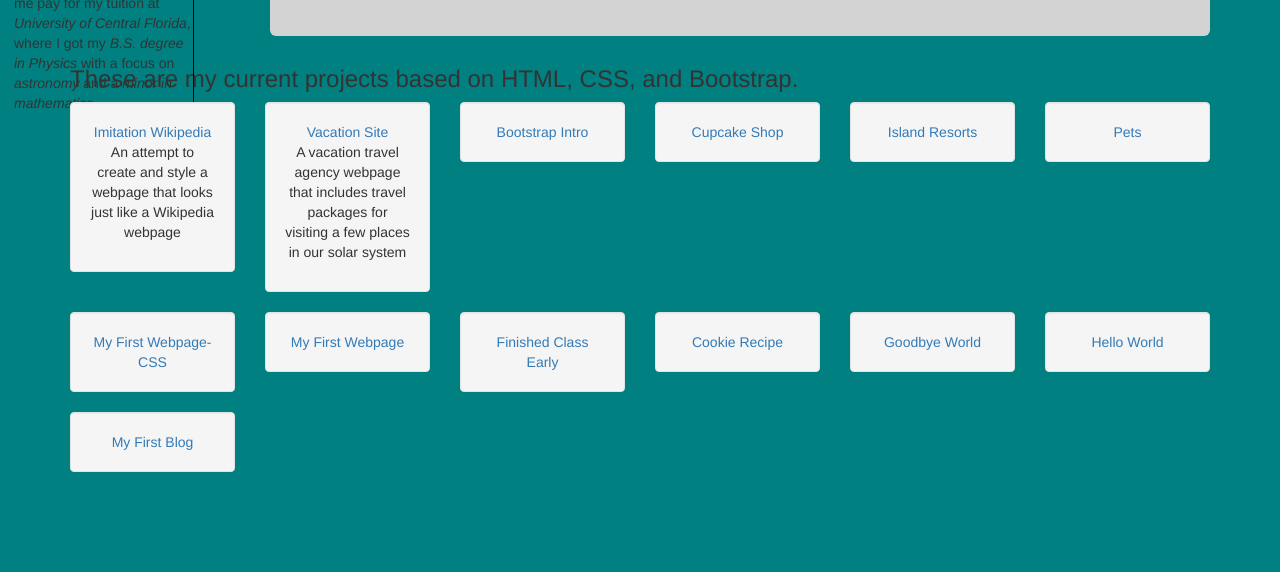
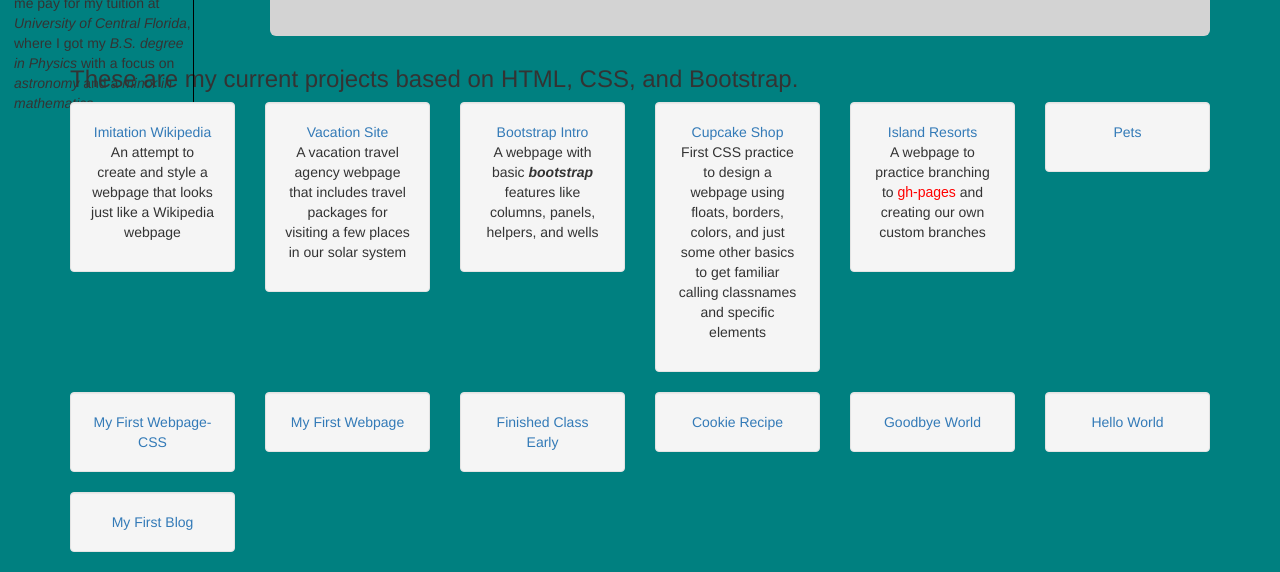
Before and after one commit to step818/portfolio, a plain HTML site: page index.html in a window 1280 px wide. Shown: the part 282-854 px from the top of the page. Before the commit the page ends 800 px from the top, so only its background shows below. Drawn offline with nearby package versions, Linux system fonts and the light colour scheme.

Commit message:
show a few descriptions for some of my projects with some span styling

```diff
--- a/css/styles.css
+++ b/css/styles.css
@@ -31,3 +31,8 @@ body {
 .project-titles {
   text-align:center;
 }
+
+.gh {
+  font-family: fantasy;
+  color: red;
+}
--- a/index.html
+++ b/index.html
@@ -37,21 +37,25 @@
           <div class="col-md-2">
             <div class="well">
               <a href="https://github.com/step818/bootstrap-intro">Bootstrap Intro</a>
+              <p>A webpage with basic <strong><em>bootstrap</em></strong> features like columns, panels, helpers, and wells</p>
             </div>
           </div>
           <div class="col-md-2">
             <div class="well">
               <a href="https://github.com/step818/cupcake">Cupcake Shop</a>
+              <p>First CSS practice to design a webpage using floats, borders, colors, and just some other basics to get familiar calling classnames and specific elements</p>
             </div>
           </div>
           <div class="col-md-2">
             <div class="well">
               <a href="https://github.com/step818/island-resorts">Island Resorts</a>
+              <p>A webpage to practice branching to <span class="gh">gh-pages</span> and creating our own custom branches</p>
             </div>
           </div>
           <div class="col-md-2">
             <div class="well">
               <a href="https://github.com/step818/pets">Pets</a>
+              <p></p>
             </div>
           </div>
         </div>
```
